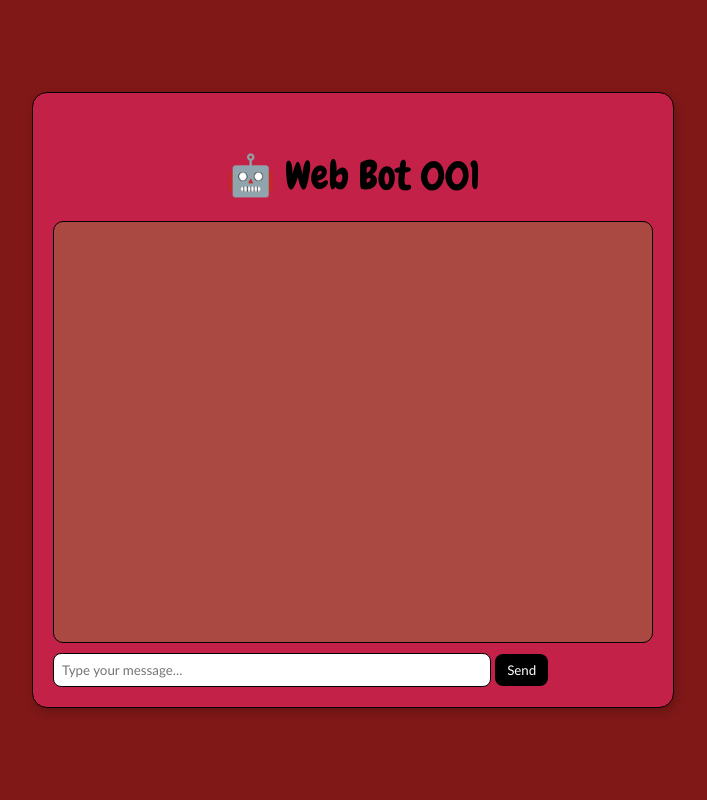
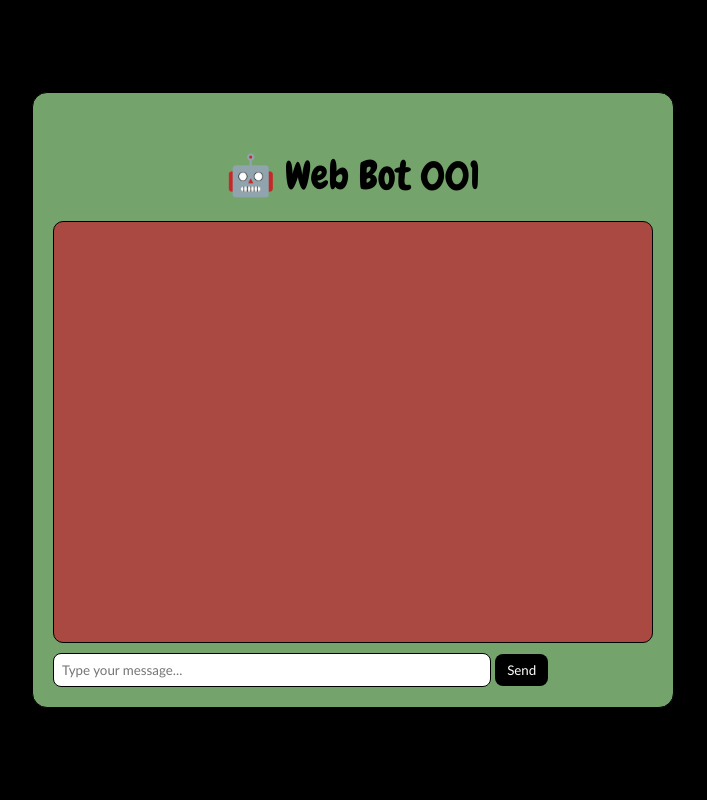
Before and after one commit to shikha-droid/web-bot, a Flask app: page / in a window 1280 px wide. Shown: the whole page, without its empty margins (287-994 px from the left). Run offline with Flask 3, Linux system fonts and the light colour scheme.

Commit message:
Update index.html

```diff
--- a/templates/index.html
+++ b/templates/index.html
@@ -8,7 +8,7 @@
     <style>
         /* Page styling */
         body {
-            background-color: #801818; /* maroon*/
+            background-color: #000; /* maroon*/
             display: flex;
             justify-content: center;
             align-items: center;
@@ -28,7 +28,7 @@
 
         /* Chat container */
         #chat-container {
-            background-color: #c32148;
+            background-color: #74a36b;
             border-radius: 15px;
             padding: 20px;
             width: 90%;
```
